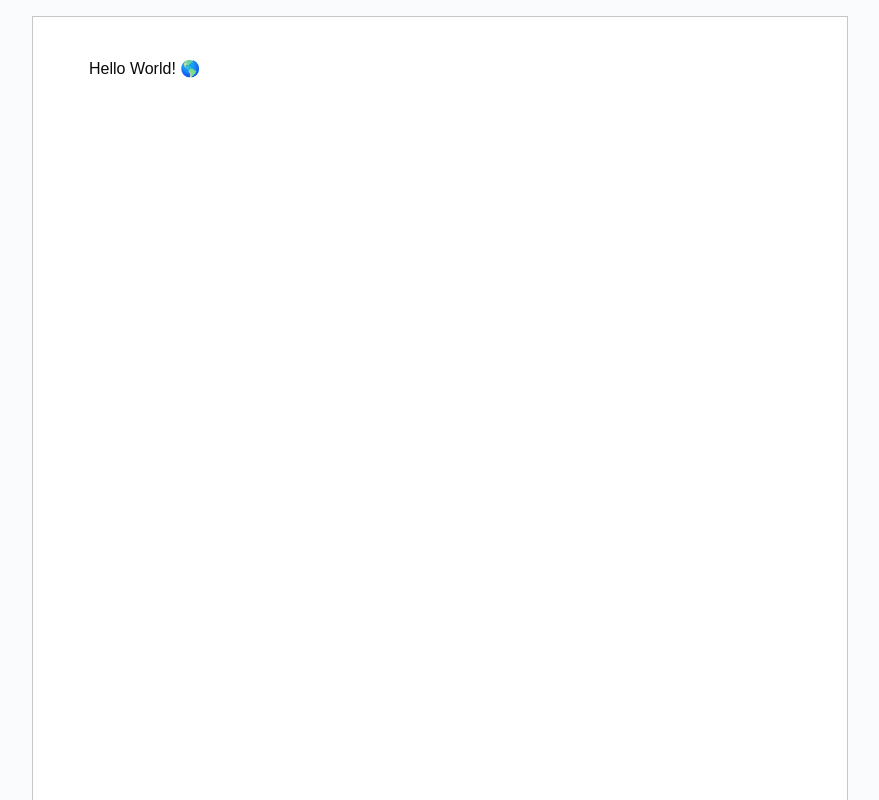
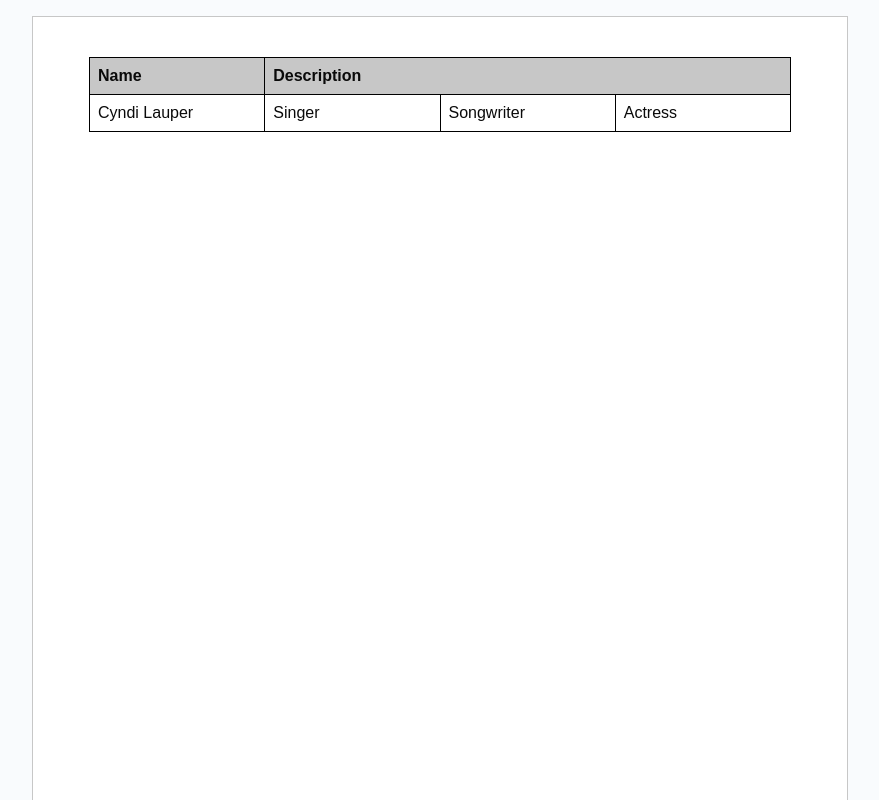
Before and after one commit to liam-morales/apricot, a Next.js app in the folder apricot/: page /documents/1 in a window 1280 px wide. Shown: the top 800 px of the page, without its empty margins (200-1079 px from the left). Built offline with nearby package versions, Linux system fonts and the light colour scheme.

Commit message:
Added image extension.

```diff
--- a/apricot/src/app/documents/[documentId]/editor.tsx
+++ b/apricot/src/app/documents/[documentId]/editor.tsx
@@ -2,6 +2,13 @@
 
 import { useEditor, EditorContent } from '@tiptap/react'
 import StarterKit from '@tiptap/starter-kit'
+import TaskItem from '@tiptap/extension-task-item'
+import TaskList from '@tiptap/extension-task-list'
+import Table from '@tiptap/extension-table'
+import TableCell from '@tiptap/extension-table-cell'
+import TableHeader from '@tiptap/extension-table-header'
+import TableRow from '@tiptap/extension-table-row'
+import Image from '@tiptap/extension-image'
 
 
 export const Editor = () => {
@@ -13,8 +20,32 @@
                 class: "focus:outline-none print:broder-0 bg-white border border-[#C7C7C7] flex flex-col min-h-[1054px] w-[816px] pt-10  pr-14 pb-10 cursor-text"
             },
         },
-        extensions: [StarterKit],
-        content: '<p>Hello World! 🌎️</p>',
+        extensions: [StarterKit,
+            Image,
+            Table,
+            TableCell,
+            TableHeader,
+            TableRow,
+             TaskItem.configure({
+            nested: true,
+        }), TaskList],
+        content: `
+        <table>
+          <tbody>
+            <tr>
+              <th>Name</th>
+              <th colspan="3">Description</th>
+            </tr>
+            <tr>
+              <td>Cyndi Lauper</td>
+              <td>Singer</td>
+              <td>Songwriter</td>
+              <td>Actress</td>
+            </tr>
+          </tbody>
+        </table>
+      `,
+
     })
     return (
 
--- a/apricot/src/app/globals.css
+++ b/apricot/src/app/globals.css
@@ -86,3 +86,166 @@
     @apply bg-background text-foreground;
   }
 }
+
+
+.tiptap{
+
+  /*image specific styling */
+  img {
+    display: block;
+    height: auto;
+    margin: 1.5rem 0;
+    max-width: 100%;
+
+    &.ProseMirror-selectednode {
+      outline: 3px solid var(--primary);
+    }
+  }
+  /* Table-specific styling */
+  table {
+    border-collapse: collapse;
+    margin: 0;
+    overflow: hidden;
+    table-layout: fixed;
+    width: 100%;
+
+    td,
+    th {
+      border: 1px solid black;
+      box-sizing: border-box;
+      min-width: 1em;
+      padding: 6px 8px;
+      position: relative;
+      vertical-align: top;
+
+      > * {
+        margin-bottom: 0;
+      }
+    }
+
+    th {
+      background-color: #c7c7c7;
+      font-weight: bold;
+      text-align: left;
+    }
+
+    .selectedCell:after {
+      background: var(#959596);
+      content: "";
+      left: 0; right: 0; top: 0; bottom: 0;
+      pointer-events: none;
+      position: absolute;
+      z-index: 2;
+    }
+
+    .column-resize-handle {
+      background-color: var(--primary);
+      bottom: -2px;
+      pointer-events: none;
+      position: absolute;
+      right: -2px;
+      top: 0;
+      width: 4px;
+    }
+  }
+
+  .tableWrapper {
+    margin: 1.5rem 0;
+    overflow-x: auto;
+  }
+
+  &.resize-cursor {
+    cursor: ew-resize;
+    cursor: col-resize;
+  }
+
+
+   /* Heading styles */
+   h1,
+   h2,
+   h3,
+   h4,
+   h5,
+   h6 {
+     line-height: 1.1;
+     margin-top: 2.5rem;
+     text-wrap: pretty;
+   }
+
+   h1,
+   h2 {
+     margin-top: 3.5rem;
+     margin-bottom: 1.5rem;
+   }
+
+   h1 {
+     font-size: 1.4rem;
+   }
+
+   h2 {
+     font-size: 1.2rem;
+   }
+
+   h3 {
+     font-size: 1.1rem;
+   }
+
+   h4,
+   h5,
+   h6 {
+     font-size: 1rem;
+   }
+
+  ul,
+  ol {
+    padding: 0 1rem;
+    margin: 1.25rem 1rem 1.25rem 0.4rem;
+  }
+
+  ul li {
+    list-style-type: disc;
+
+     p {
+      margin-top: 0.25em;
+      margin-bottom: 0.25em;
+    }
+  }
+
+  ol li {
+    list-style-type: decimal;
+
+    p{
+      margin-top: 0.25em;
+      margin-bottom: 0.25em;
+    }
+  }
+   /* Task list specific styles */
+   ul[data-type="taskList"] {
+    list-style: none;
+    margin-left: 0;
+    padding: 0;
+
+    li {
+      align-items: flex-start;
+      display: flex;
+
+      > label {
+        flex: 0 0 auto;
+        margin-right: 0.5rem;
+        user-select: none;
+      }
+
+      > div {
+        flex: 1 1 auto;
+      }
+    }
+
+    input[type="checkbox"] {
+      cursor: pointer;
+    }
+
+    ul[data-type="taskList"] {
+      margin: 0;
+    }
+  }
+}
```
Also changed, not shown: apricot/package.json (+7 -0 lines), 1 other file (tests, documents, lock files or other folders).
